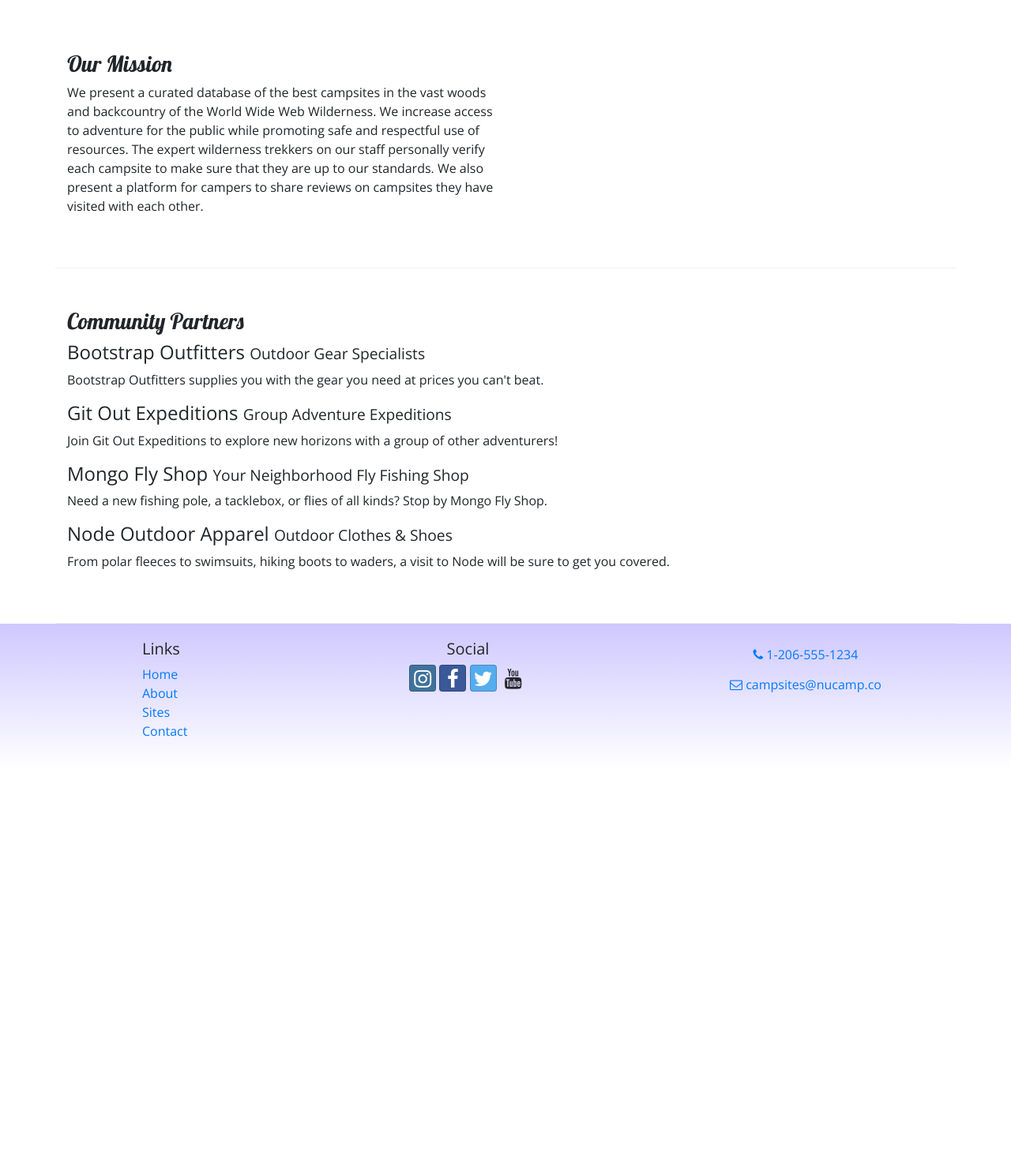
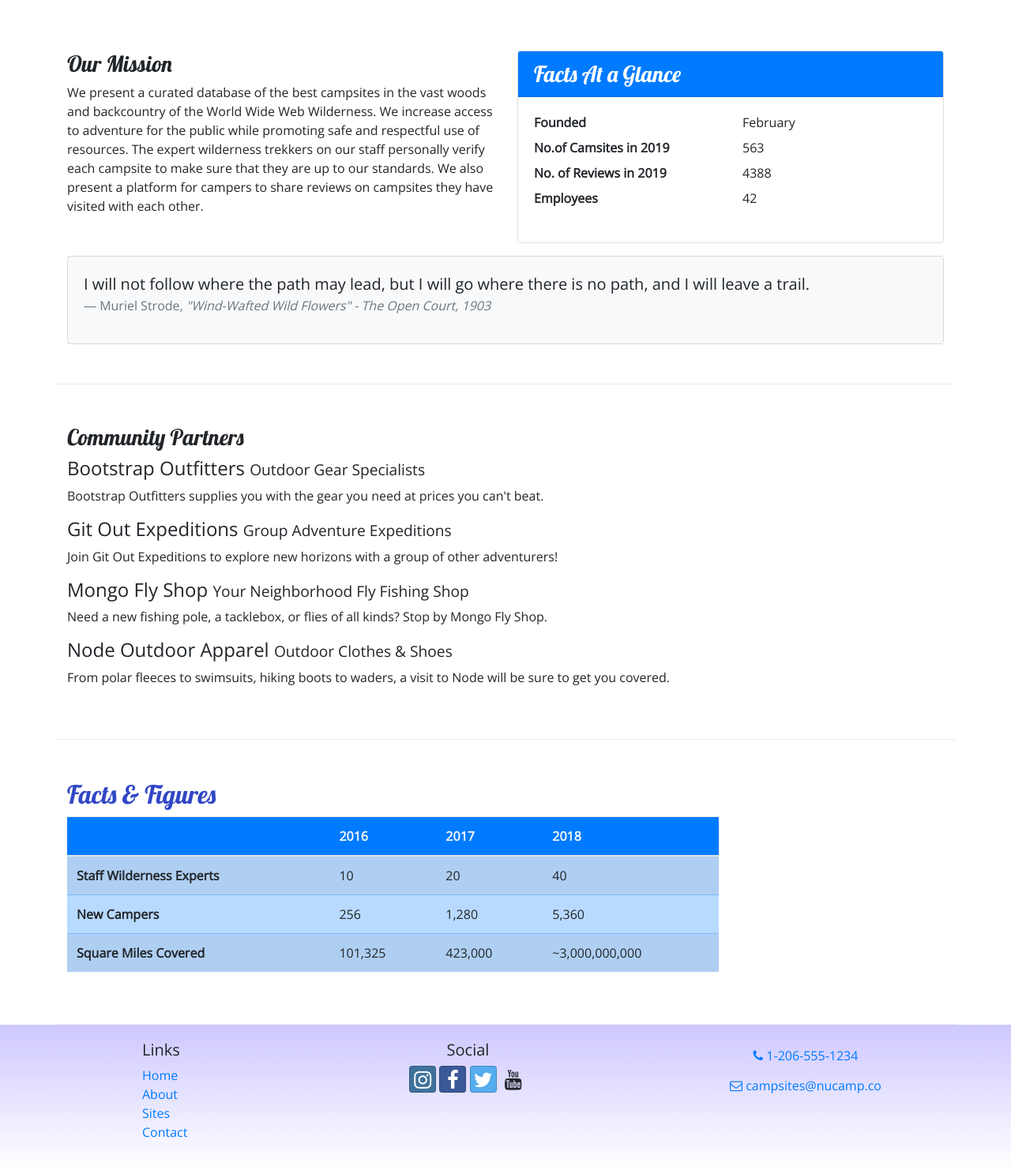
Before and after one commit to AnaMz11/Bootstrap_Project_Setup, a website: page aboutus.html in a window 1280 px wide. Shown: the part 340-1822 px from the top of the page at 79% size. Before the commit the page ends 1314 px from the top, so only its background shows below. Drawn offline with nearby package versions, Linux system fonts and the light colour scheme.

Commit message:
Tables and Cards

```diff
--- a/aboutus.html
+++ b/aboutus.html
@@ -69,6 +69,34 @@
                 <h3>Our Mission</h3>
                 <p>We present a curated database of the best campsites in the vast woods and backcountry of the World Wide Web Wilderness. We increase access to adventure for the public while promoting safe and respectful use of resources. The expert wilderness trekkers on our staff personally verify each campsite to make sure that they are up to our standards. We also present a platform for campers to share reviews on campsites they have visited with each other.</p>
             </div>
+            <div class="col-sm-6">
+                <div class="card">
+                    <h3 class="card-header bg-primary text-white">Facts At a Glance</h3>
+                    <div class="card-body">
+                        <dl class="row">
+                            <dt class="col-6">Founded</dt>
+                            <dd class="col-6">February</dd>
+                            <dt class="col-6">No.of Camsites in 2019</dt>
+                            <dd class="col-6">563</dd>
+                            <dt class="col-6">No. of Reviews in 2019</dt>
+                            <dd class="col-6">4388</dd>
+                            <dt class="col-6">Employees</dt>
+                            <dd class="col-6">42</dd>
+                        </dl>
+                    </div>
+                </div>
+            </div>
+            <div class="col">
+                <div class="card bg-light mt-3">
+                    <blockquote class="blockquote card-body">
+                        <p class="mb-0">I will not follow where the path may lead, but I will go where there is no path, and I will leave a trail.</p>
+                        <footer class="blockquote-footer">Muriel Strode,
+                            <cite title="Source Title">"Wind-Wafted Wild Flowers" - The Open Court, 1903
+                            </cite>
+                        </footer>
+                    </blockquote>
+                </div>
+            </div>
         </div>
 
         <div class="row row-content">
@@ -84,9 +112,52 @@
               <p class="d-none d-sm-block">From polar fleeces to swimsuits, hiking boots to waders, a visit to Node will be sure to get you covered.</p>
             </div>
         </div>
+
+        <div class="row row-content">
+            <div class="col-sm-9">
+            	<h2>Facts &amp; Figures</h2>
+            	<div class="table-responsive">
+               	    <table class="table table-striped">
+	                    <thead>
+	                        <tr class="bg-primary text-light">
+	                            <th></th>
+	                            <th>2016</th>
+	                            <th>2017</th>
+	                            <th>2018</th>
+	                        </tr>
+                    	</thead>
+	                    <tbody class="table-primary">
+                            <tr>
+                                <th>Staff Wilderness Experts</th>
+                                <td>10</td>
+                                <td>20</td>
+                                <td>40</td>
+                            </tr>
+                            <tr>
+                                <th>New Campers</th>
+                                <td>256</td>
+                                <td>1,280</td>
+                                <td>5,360</td>
+                            </tr>
+                            <tr>
+                                <th>Square Miles Covered</th>
+                                <td>101,325</td>
+                                <td>423,000</td>
+                                <td>~3,000,000,000</td>
+                            </tr>
+                        </tbody>
+                    </table>
+                </div>
+            </div>
+        </div>
     </div>
 
-    <footer>
+
+
+
+    </div>
+
+    <footer class="site-footer">
         <div class="container">
             <div class="row">
                 <div class="col-4 col-sm-2 offset-1">
--- a/css/style.css
+++ b/css/style.css
@@ -14,7 +14,7 @@
   color: #CEC8FF;
 }
 
-footer {
+.site-footer {
   background-image: linear-gradient(#CEC8FF, white);
   padding: 20px 0;
 }
```
Also changed, not shown: contactus.html (+1 -1 lines), index.html (+1 -1 lines).
